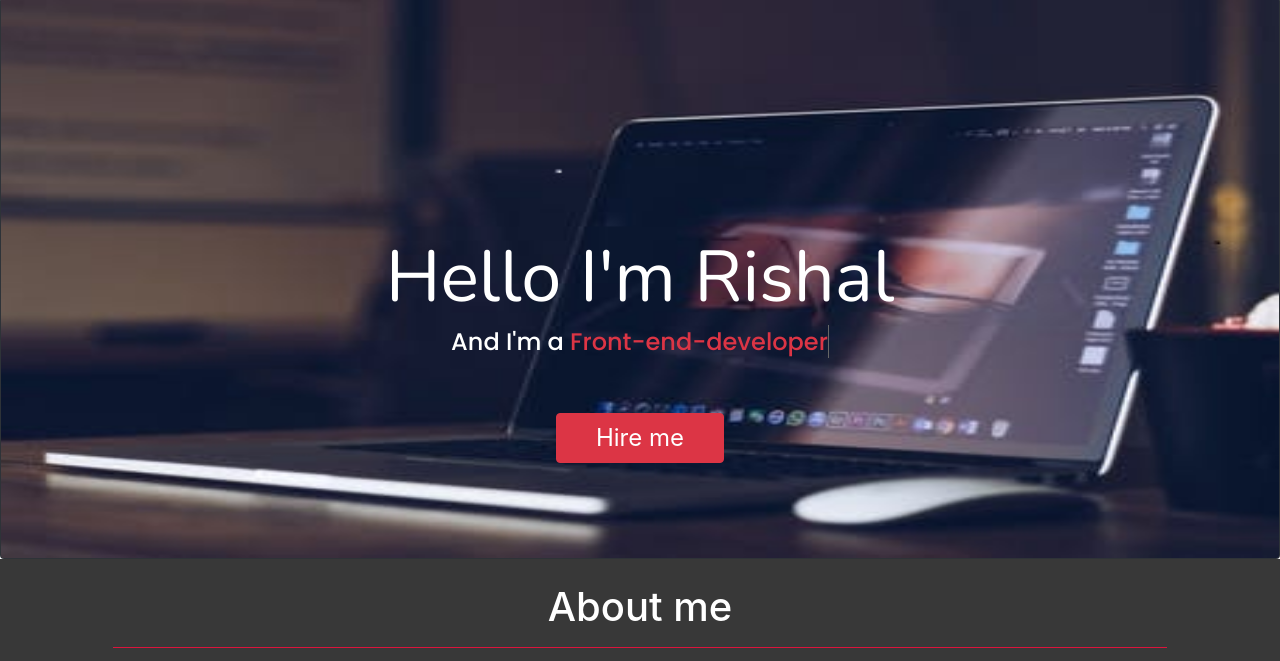
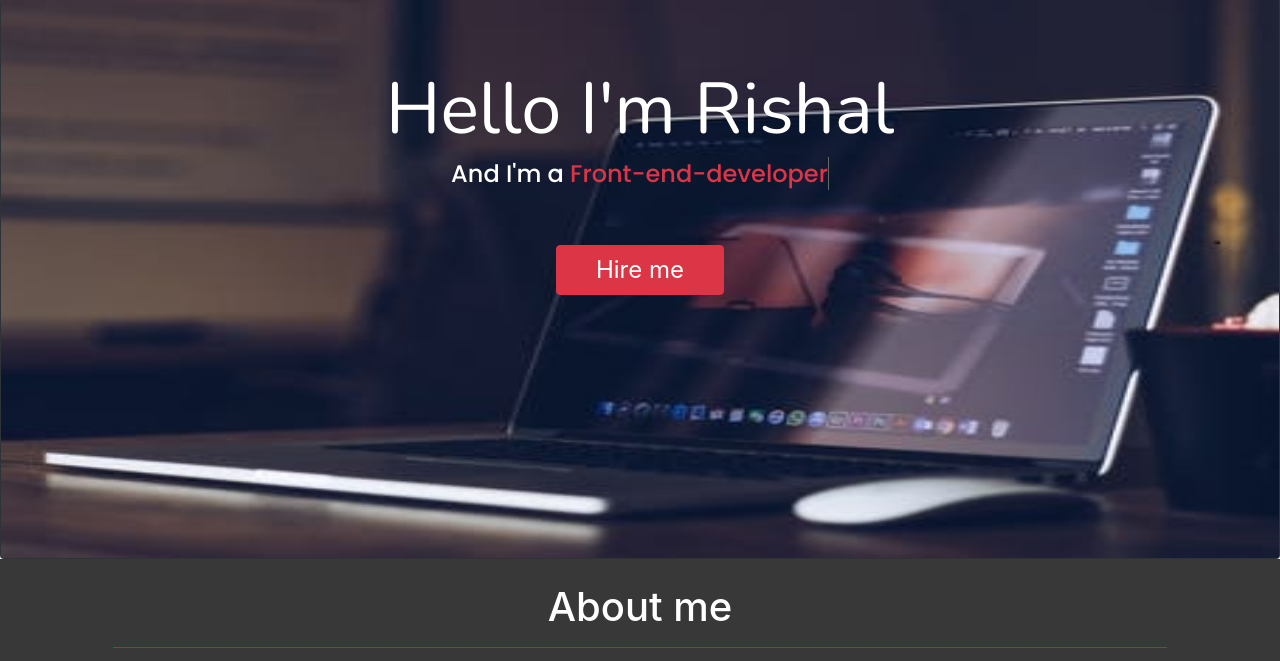
Before and after one commit to Rishal-pc7/Personal-website, a plain HTML site: page index.html in a window 1280 px wide. Shown: the part 83-744 px from the top of the page. Drawn offline with nearby package versions, Linux system fonts and the light colour scheme.

Commit message:
first page

```diff
--- a/index.html
+++ b/index.html
@@ -56,10 +56,10 @@
 
            <div class="col-md-12 ">
             <div class="card bg-dark text-center text-white ">
-              <img class="card-img img-1 " src="pexels-photo-1229861.jpg" alt="Card image">
+              <img class="card-img img-1 img-fluid" src="pexels-photo-1229861.jpg" alt="Card image">
               <div class="card-img-overlay mx-auto  " >
 
-                <h1 class="home mt-6 "> Hello I'm <span class="rishal-text">Rishal</span></h1>
+                <h1 class="home mt-5 "> Hello I'm <span class="rishal-text">Rishal</span></h1>
 
                  <h4  class="mt-1 " style="font-family: 'Poppins', sans-serif; font-size: 1.5em;">And I'm a <span class="txt-rotate text-danger"
                   data-period="2000"
@@ -68,7 +68,7 @@
                   </span>
                 </h4>
 
-                  <a href="#hire" type="button" class="btn btn-danger text-white mt-5 btn" style="width: 7em;font-size: 1.5em;">Hire me</a>
+                  <a href="#hire" type="button" class="btn btn-danger text-white mt-5" style="width: 7em;font-size: 1.5em;">Hire me</a>
 
 
 
--- a/index.js
+++ b/index.js
@@ -56,7 +56,7 @@ var TxtRotate = function(el, toRotate, period) {
   };
 
 $("#toggler").click(function(){
-  $("#text").css("margin-left","-22em")
+  $("#text").css("margin-left","-18em")
 
 
 
```
